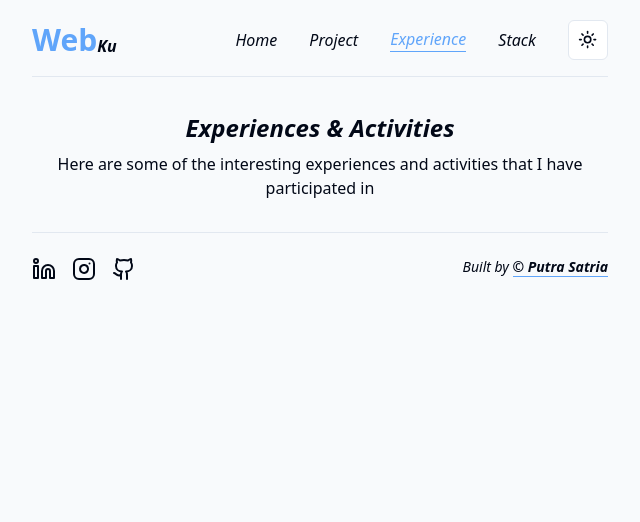
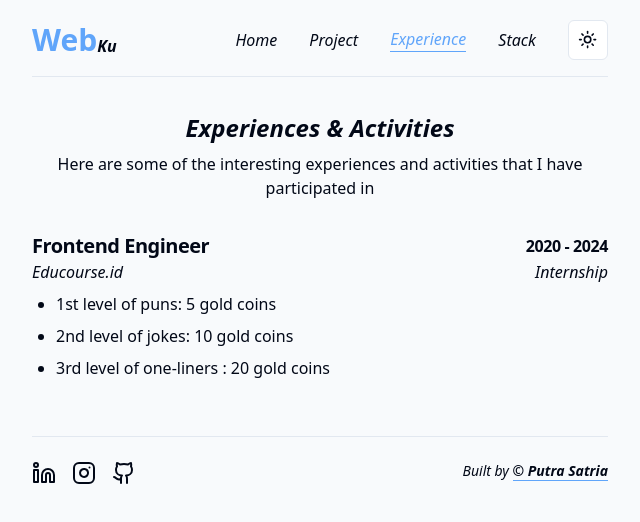
Before and after one commit to mpsalunggg/webku, a Next.js app: page /experience in a window 1280 px wide. Shown: the top 522 px of the page, without its empty margins (320-960 px from the left). Built offline with nearby package versions, Linux system fonts and the light colour scheme.

Commit message:
add: another project, and layout experiences

```diff
--- a/src/constants/project.ts
+++ b/src/constants/project.ts
@@ -19,5 +19,19 @@ export const OurProjects = [
     description:
       'Tokopedia Play Clone is a creative outcome of the Generasi Gigih 3.0 Program Final Project that combines innovative concepts with advanced technology. This project not only explores the use of the MERN stack that has been taught, but also presents an interesting replica of the Tokopedia Play platform.',
     image: '/project/project3.png'
+  },
+  {
+    id: 4,
+    title: 'Film List',
+    description:
+      'Film List was created as an innovative platform that delivers movie lists using the open-source TMDB API. Built using the Clean Architecture approach, the platform not only allows users to store a list of their favorite movies.',
+    image: '/project/project4.png'
+  },
+  {
+    id: 5,
+    title: 'Bookshelf App',
+    description:
+      'Bookshelf App is a website that is used to manage the users reading collection in general and can be accessed by anyone. Currently, the app still uses local storage..',
+    image: '/project/project5.png'
   }
 ];
--- a/src/features/Experience/index.tsx
+++ b/src/features/Experience/index.tsx
@@ -10,6 +10,27 @@ const ExperiencePage = () => {
           have participated in
         </p>
       </div>
+      <div className="w-full flex justify-center flex-col gap-6 mb-8">
+        <div>
+          <div>
+            <div className="flex justify-between items-center">
+              <h4 className="scroll-m-20 text-xl font-semibold tracking-tight">
+                Frontend Engineer
+              </h4>
+              <p className="font-semibold tracking-tight">2020 - 2024</p>
+            </div>
+            <div className="flex justify-between items-center">
+              <p className="italic">Educourse.id</p>
+              <p className="italic">Internship</p>
+            </div>
+          </div>
+          <ul className="mb-6 ml-6 list-disc [&>li]:mt-2">
+            <li>1st level of puns: 5 gold coins</li>
+            <li>2nd level of jokes: 10 gold coins</li>
+            <li>3rd level of one-liners : 20 gold coins</li>
+          </ul>
+        </div>
+      </div>
     </section>
   );
 };
--- a/src/features/Project/index.tsx
+++ b/src/features/Project/index.tsx
@@ -21,7 +21,7 @@ const ProjectPage = () => {
             className="w-full flex xl:flex-row flex-col lg:min-h-92 rounded-xl transition-all hover:shadow-lg cursor-pointer"
           >
             <div
-              className="rounded-t-lg lg:min-w-80  min-w-full bg-white bg-cover bg-top shadow-lg lg:h-48 h-40 rounded-lg"
+              className="rounded-t-lg lg:min-w-96  min-w-full bg-white bg-cover bg-top shadow-lg lg:h-48 h-40 rounded-lg"
               style={{
                 backgroundImage: `url('${item.image}')`
               }}
```
Also changed, not shown: public/project/project5.png (added), 1 other file (tests, documents, lock files or other folders).
